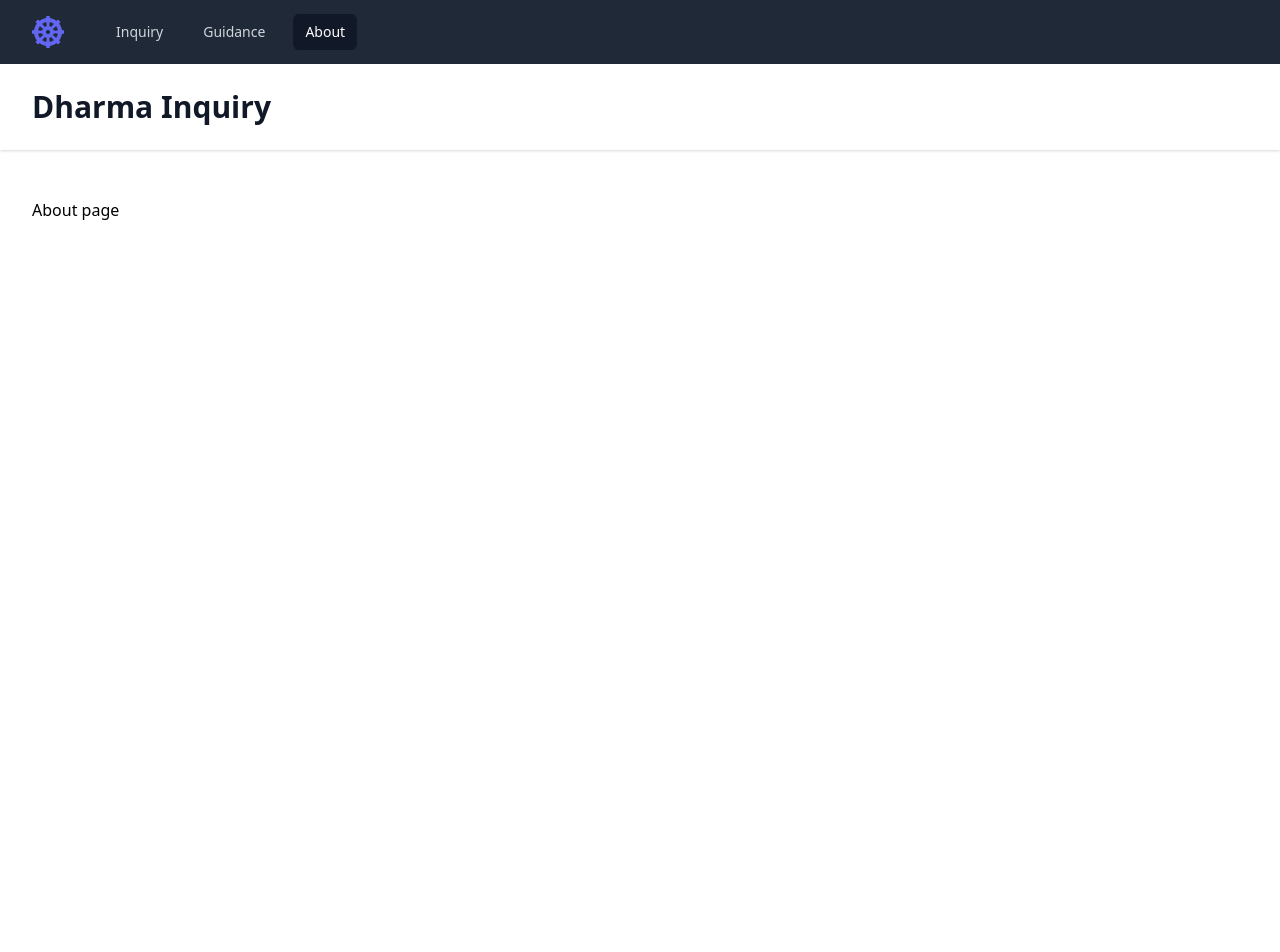
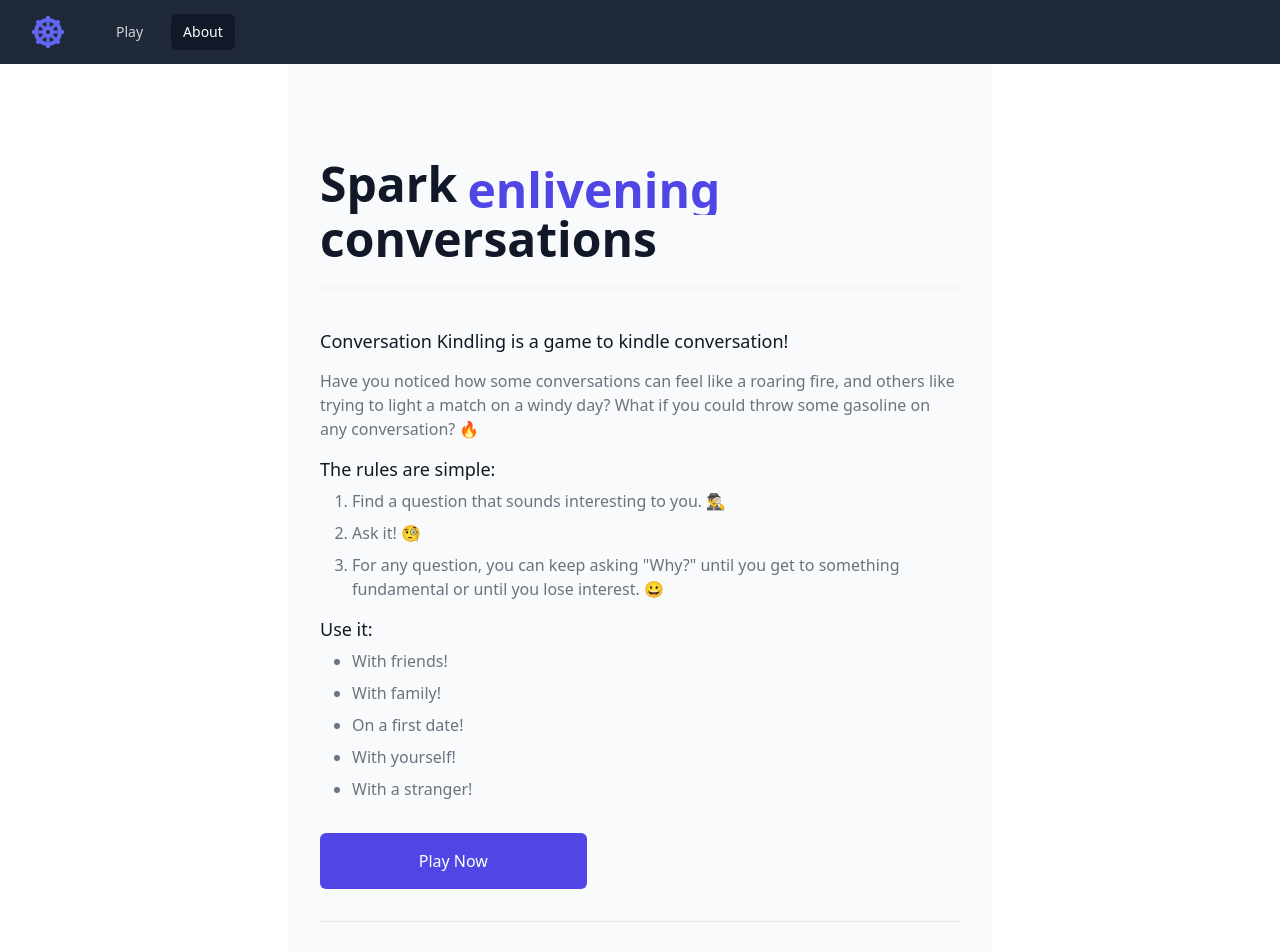
Before and after one commit to adbierach/dharma-inquiry, a Vue app: page /about in a window 1280 px wide. Shown: the top 952 px of the page. Before the commit the page ends 800 px from the top, so only its background shows below. Built offline with nearby package versions, Linux system fonts and the light colour scheme; the HTML template or start-up script is replaced by a standard one.

Commit message:
Add about page; refine nav

```diff
--- a/src/App.vue
+++ b/src/App.vue
@@ -1,6 +1,6 @@
 <template>
     <div>
-        <nav class="bg-gray-800">
+        <nav class="bg-gray-800 fixed w-full z-10">
           <div class="max-w-7xl mx-auto px-4 sm:px-6 lg:px-8">
             <div class="flex items-center justify-between h-16">
               <div class="flex items-center">
@@ -9,19 +9,13 @@
                       <img class="h-8 w-8" src="./assets/dharma-logo.png" alt="Dharma Inquiry">
                   </router-link>
                 </div>
-                <div class="hidden md:block">
+                <div class="block md:block">
                   <div class="ml-10 flex items-baseline space-x-4">
                     <!-- Current: "bg-gray-900 text-white", Default: "text-gray-300 hover:bg-gray-700 hover:text-white" -->
                     <router-link to="/"
                       :class="currentPage === '/' ? 'bg-gray-900 text-white' : 'text-gray-300 hover:bg-gray-700 hover:text-white'"
                       class="px-3 py-2 rounded-md text-sm font-medium">
-                      Inquiry
-                    </router-link>
-
-                    <router-link to="/guidance"
-                      :class="currentPage.includes('guidance') ? 'bg-gray-900 text-white' : 'text-gray-300 hover:bg-gray-700 hover:text-white'"
-                      class="px-3 py-2 rounded-md text-sm font-medium">
-                      Guidance
+                      Play
                     </router-link>
 
                     <router-link to="/about"
@@ -33,7 +27,7 @@
                 </div>
               </div>
 
-              <div class="-mr-2 flex md:hidden">
+              <div class="-mr-2 flex hidden md:hidden">
                 <!-- Mobile menu button -->
                 <button @click="navOpen = !navOpen" class="bg-gray-800 inline-flex items-center justify-center p-2 rounded-md text-gray-400 hover:text-white hover:bg-gray-700 focus:outline-none focus:ring-2 focus:ring-offset-2 focus:ring-offset-gray-800 focus:ring-white">
                   <span class="sr-only">Open main menu</span>
@@ -68,11 +62,7 @@
               <!-- Current: "bg-gray-900 text-white", Default: "text-gray-300 hover:bg-gray-700 hover:text-white" -->
               <router-link to="/"
                 :class="currentPage === '/' ? 'bg-gray-900 text-white' : 'text-gray-300 hover:bg-gray-700 hover:text-white'"
-                class="block px-3 py-2 rounded-md text-base font-medium">Inquiry</router-link>
-
-              <router-link to="/guidance"
-                :class="currentPage.includes('guidance') ? 'bg-gray-900 text-white' : 'text-gray-300 hover:bg-gray-700 hover:text-white'"
-                class="block px-3 py-2 rounded-md text-base font-medium">Guidance</router-link>
+                class="block px-3 py-2 rounded-md text-base font-medium">Play</router-link>
 
               <router-link to="/about"
                 :class="currentPage.includes('about') ? 'bg-gray-900 text-white' : 'text-gray-300 hover:bg-gray-700 hover:text-white'"
@@ -81,14 +71,14 @@
           </div>
         </nav>
 
-        <header class="bg-white shadow">
+        <!-- <header class="bg-white shadow">
           <div class="max-w-7xl mx-auto py-6 px-4 sm:px-6 lg:px-8">
             <h1 class="text-3xl font-bold leading-tight text-gray-900">
-              Dharma Inquiry
+              ConvoKindling: Spark conversations
             </h1>
           </div>
-        </header>
-        <main>
+        </header> -->
+        <main class="pt-16">
           <router-view />
         </main>
       </div>
--- a/src/views/About.vue
+++ b/src/views/About.vue
@@ -1,9 +1,82 @@
 <template>
-  <div class="max-w-7xl mx-auto py-6 sm:px-6 lg:px-8">
+  <div class="max-w-3xl mx-auto sm:px-6 lg:px-8">
     <!-- Replace with your content -->
-    <div class="px-4 py-6 sm:px-0">
-        About page
+<div class="bg-gray-50">
+    <div class="max-w-3xl mx-auto py-16 px-4 sm:px-6 lg:py-24 lg:px-8">
+      <!-- <h2 class="text-4xl font-display font-semibold text-gray-900 md:text-5xl">
+        Spark interesting conversations
+      </h2> -->
+      <h2 class="wordCarousel flex text-4xl font-display font-semibold text-gray-900 md:text-5xl">
+        <span>Spark</span>
+        <div>
+<!--        Use classes 2,3, or 4 to match the number of words -->
+            <ul class="flip4">
+                <li class="text-blue-700">🔥🔥🔥</li>
+                <li class="text-green-300">meaningful</li>
+                <li class="text-indigo-600">enlivening</li>
+                <li class="text-indigo-300">interesting</li>
+            </ul>
+        </div>
+      </h2>
+      <h2 class="text-4xl font-display font-semibold text-gray-900 md:text-5xl">
+        conversations
+      </h2>
+      <div class="mt-6 border-t-2 border-gray-100 pt-10">
+        <dl>
+          <div>
+            <div>
+              <dt class="text-lg leading-6 font-medium text-gray-900">
+                Conversation Kindling is a game to kindle conversation!
+              </dt>
+              <dd class="mt-2">
+                <p class="mt-4 text-base text-gray-500">
+                  Have you noticed how some conversations can feel like a roaring fire, and others like trying to light a match on a windy day?
+                  What if you could throw some gasoline on any conversation? 🔥
+                </p>
+                <p class="mt-4 text-lg leading-6 font-medium text-gray-900">The rules are simple:</p>
+                <ul class="px-8 list-decimal">
+                  <li class="mt-2 text-base text-gray-500">Find a question that sounds interesting to you. 🕵️‍♂️</li>
+                  <li class="mt-2 text-base text-gray-500">Ask it! 🧐</li>
+                  <li class="mt-2 text-base text-gray-500">For any question, you can keep asking "Why?" until you get to something fundamental or until you lose interest. 😀</li>
+                </ul>
+                <p class="mt-4 text-lg leading-6 font-medium text-gray-900">Use it:</p>
+                <ul class="px-8 list-disc">
+                    <li class="mt-2 text-base text-gray-500">With friends!</li>
+                    <li class="mt-2 text-base text-gray-500">With family!</li>
+                    <li class="mt-2 text-base text-gray-500">On a first date!</li>
+                    <li class="mt-2 text-base text-gray-500">With yourself!</li>
+                    <li class="mt-2 text-base text-gray-500">With a stranger!</li>
+                </ul>
+                <!-- <router-link to="/"
+                  class="px-4 py-4 mt-8 rounded-md bg-green-200 hover:bg-green-300">
+                  Play Now
+                </router-link> -->
+                <router-link to="/">
+                  <button class="w-10/12 sm:w-5/12 text-white px-4 py-4 mt-8 rounded-md bg-indigo-600 hover:bg-indigo-700">Play Now</button>
+                </router-link>
+                <hr class="my-8">
+                <p class="mt-4 text-base text-gray-500">
+                  The questions come from Daniel Schmachtenberger's excellect
+                  <a href="https://civilizationemerging.com/dharma-inquiry/" target="_blank" class="text-indigo-600 font-medium">Dharma Inquiry</a> process.
+                  You can check out the full list of questions, as well as more guidance on how to use these questions for the purpose of self-discovery on his website.
+                </p>
+                <p class="mt-4 text-base text-gray-500">
+                  Send me a message at inquiry@alexbierach.com for feedback or ideas for how this can be more fun and useful.
+                </p>
+                <p class="mt-4 text-base text-gray-500">
+                  Built with Vue, Tailwind CSS, and Netlify.
+                </p>
+                <p class="mt-4 text-base text-gray-500">
+                  Thanks to Daniel Schmachtenberger for creating the questions.
+                </p>
+
+              </dd>
+            </div>
+          </div>
+        </dl>
+      </div>
     </div>
+  </div>
     <!-- /End replace -->
   </div>
 </template>
@@ -16,7 +89,7 @@ export default {
   // },
   data() {
     return {
-
+      adjectives: ['interesting', 'fun', 'vibrant', 'meaningful', 'loving', 'enlivening']
     }
   },
 
@@ -28,3 +101,65 @@ export default {
   }
 }
 </script>
+
+<style scoped>
+
+
+.wordCarousel {
+
+}
+.wordCarousel div {
+  overflow: hidden;
+  position: relative;
+  float: right;
+  height: 65px;
+  padding-top: 10px;
+  margin-top: -10px;
+}
+
+.wordCarousel li {
+  padding: 0 10px;
+  height: 45px;
+  margin-bottom: 45px;
+  display: block;
+}
+
+
+.flip2 { animation: flip2 10s cubic-bezier(0.23, 1, 0.32, 1.2) infinite; }
+.flip3 { animation: flip3 14s cubic-bezier(0.23, 1, 0.32, 1.2) infinite; }
+.flip4 { animation: flip4 18s cubic-bezier(0.23, 1, 0.32, 1.2) infinite; }
+
+@keyframes flip2 {
+    0% { margin-top: -180px; }
+    5% { margin-top: -90px;  }
+    50% { margin-top: -90px; }
+    55% { margin-top: 0px; }
+    99.99% { margin-top: 0px; }
+    100% { margin-top: -270px; }
+}
+
+@keyframes flip3 {
+    0% { margin-top: -270px; }
+    5% { margin-top: -180px; }
+    33% { margin-top: -180px; }
+    38% { margin-top: -90px; }
+    66% { margin-top: -90px; }
+    71% { margin-top: 0px; }
+    99.99% { margin-top: 0px; }
+    100% { margin-top: -270px; }
+}
+
+@keyframes flip4 {
+    0% { margin-top: -360px; }
+    5% { margin-top: -270px; }
+    25% { margin-top: -270px; }
+    30% { margin-top: -180px; }
+    50% { margin-top: -180px; }
+    55% { margin-top: -90px; }
+    75% { margin-top: -90px; }
+    80% { margin-top: 0px; }
+    99.99% { margin-top: 0px; }
+    100% { margin-top: -270px; }
+}
+
+</style>
```
